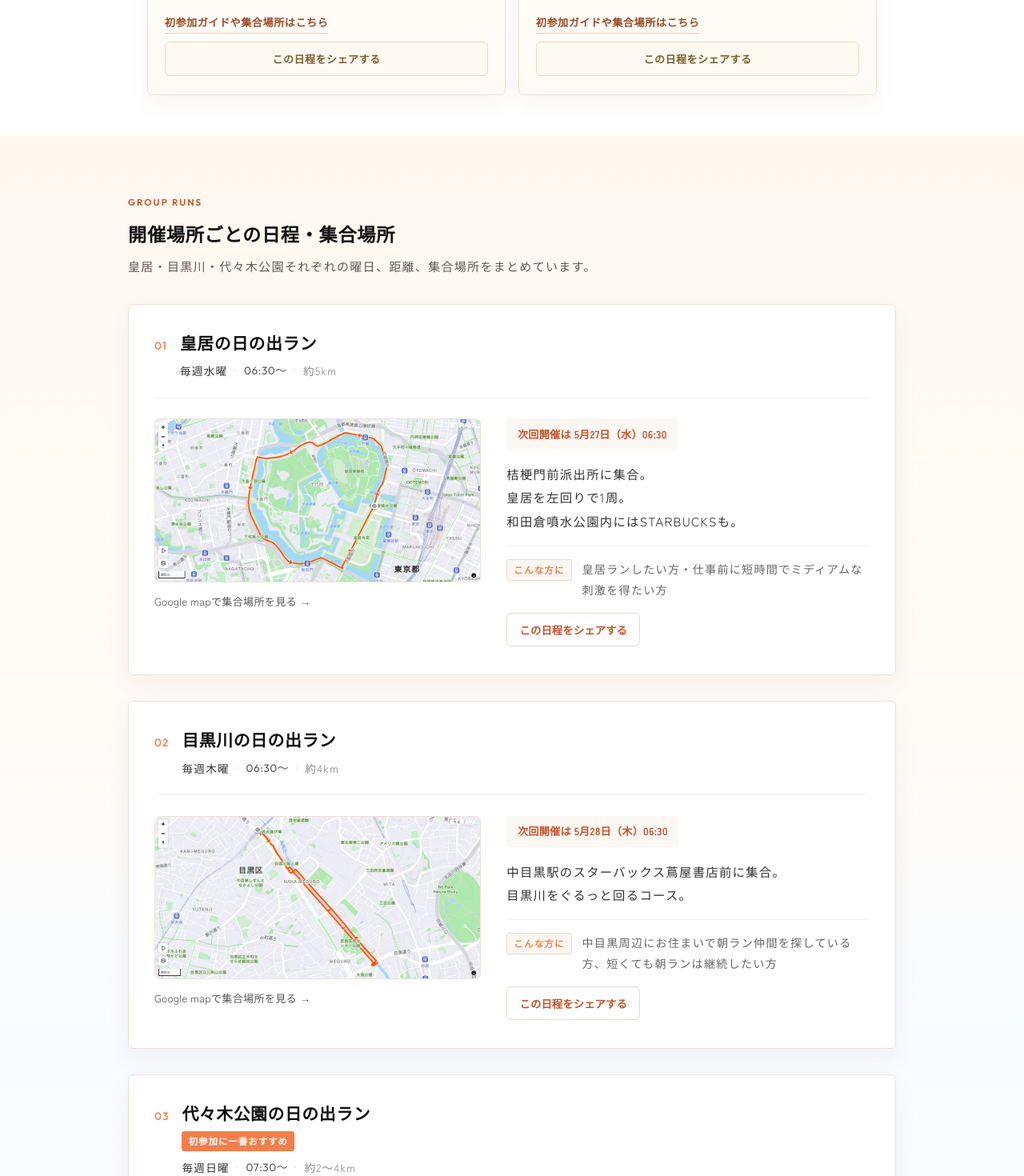
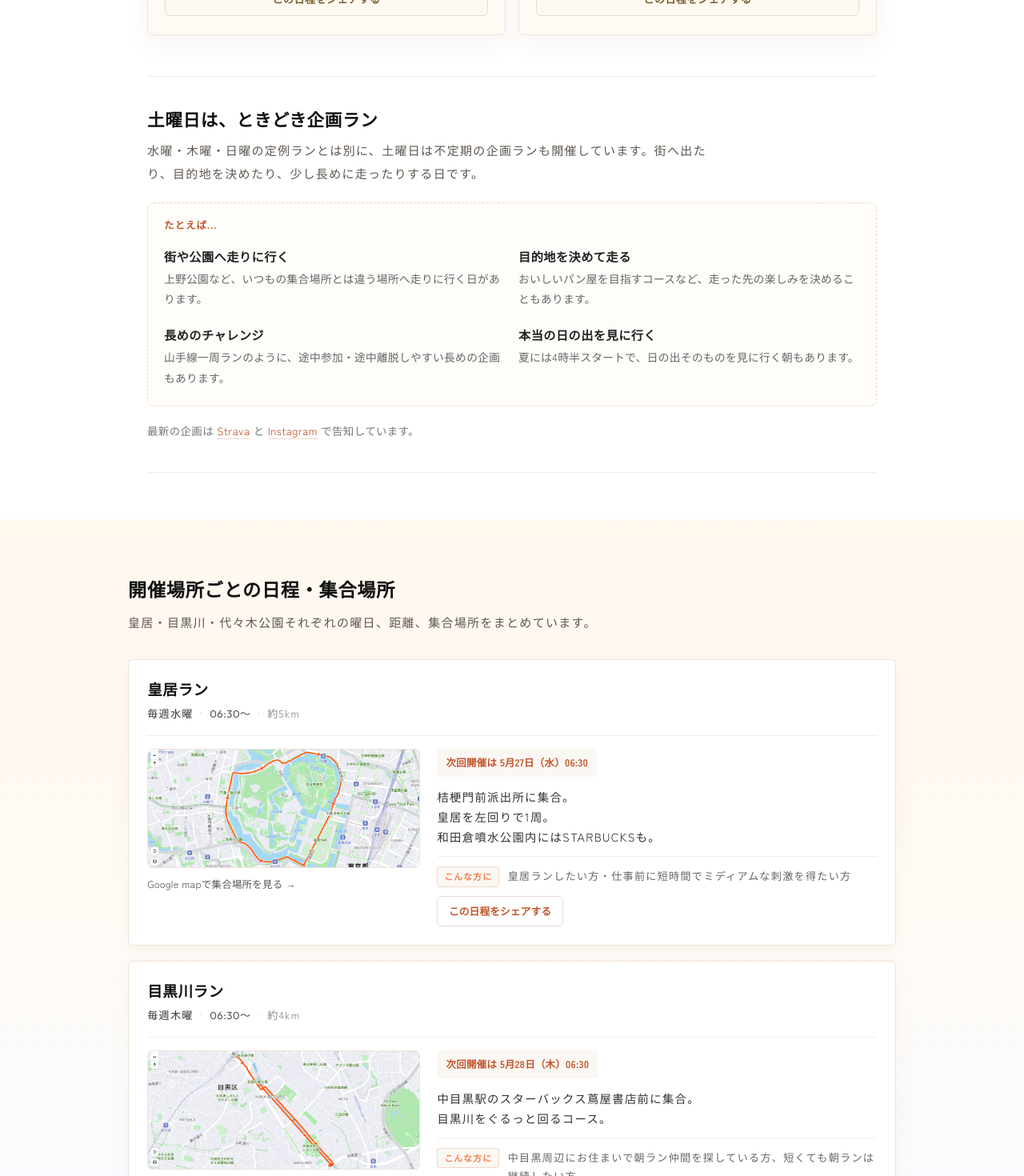
Before and after one commit to git10a/hinode, a Next.js app: page /schedule in a window 1280 px wide. Shown: the part 940-2410 px from the top of the page at 80% size. Built offline with nearby package versions, Linux system fonts and the light colour scheme.

Commit message:
Update schedule copy and layout

```diff
--- a/app/schedule/page.js
+++ b/app/schedule/page.js
@@ -9,7 +9,7 @@ import { getUpcomingGroupEvents } from '../../lib/strava';
 
 export const metadata = {
     title: 'HINODEのグループラン日程｜皇居・目黒川・代々木公園',
-    description: 'HINODEの日の出ラン開催日程ページです。皇居・目黒川・代々木公園で毎週開催。曜日、時間、集合場所、距離、Stravaイベントへの導線と最小限のFAQをまとめています。',
+    description: 'HINODEの日の出ラン開催日程ページです。皇居・目黒川・代々木公園で毎週開催。土曜日は不定期の企画ランも開催。曜日、時間、集合場所、距離、Stravaイベントへの導線をまとめています。',
 };
 
 export const dynamic = 'force-dynamic';
@@ -190,8 +190,7 @@ const faqItems = [
 const RUNS = [
     {
         id: 'kokyo',
-        num: '01',
-        name: '皇居の日の出ラン',
+        name: '皇居ラン',
         place: '皇居',
         meetingPlace: '桔梗門前派出所',
         day: '毎週水曜',
@@ -209,8 +208,7 @@ const RUNS = [
     },
     {
         id: 'meguro',
-        num: '02',
-        name: '目黒川の日の出ラン',
+        name: '目黒川ラン',
         place: '目黒川',
         meetingPlace: 'スターバックス 中目黒蔦屋書店前',
         day: '毎週木曜',
@@ -228,14 +226,13 @@ const RUNS = [
     },
     {
         id: 'yoyogi',
-        num: '03',
-        name: '代々木公園の日の出ラン',
+        name: '代々木公園ラン',
         place: '代々木公園',
         meetingPlace: '原宿時計塔前',
         day: '毎週日曜',
         time: '07:30〜',
         distance: '約2〜4km',
-        recommendationLabel: '初参加に一番おすすめ',
+        recommendationLabel: '初参加におすすめ',
         isFirstChoice: true,
         mapUrl: 'https://maps.app.goo.gl/dB3L15dHByAoC4jw9',
         routeImage: '/assets/strava-route-yoyogi.png',
@@ -252,15 +249,38 @@ const RUNS = [
     },
 ];
 
+const SPECIAL_RUNS = [
+    {
+        title: '街や公園へ走りに行く',
+        text: '上野公園など、いつもの集合場所とは違う場所へ走りに行く日があります。',
+    },
+    {
+        title: '目的地を決めて走る',
+        text: 'おいしいパン屋を目指すコースなど、走った先の楽しみを決めることもあります。',
+    },
+    {
+        title: '長めのチャレンジ',
+        text: '山手線一周ランのように、途中参加・途中離脱しやすい長めの企画もあります。',
+    },
+    {
+        title: '本当の日の出を見に行く',
+        text: '夏には4時半スタートで、日の出そのものを見に行く朝もあります。',
+    },
+];
+
 export default async function EventPage() {
     const eventsJsonLd = createEventsJsonLd();
     const upcomingEvents = await getUpcomingGroupEvents();
+    const regularDayIndexes = new Set(RUNS.map((run) => run.dayOfWeek));
     const regularEventsByDay = new Map();
     for (const event of upcomingEvents) {
-        if (!regularEventsByDay.has(event.dayOfWeek)) {
+        if (regularDayIndexes.has(event.dayOfWeek) && !regularEventsByDay.has(event.dayOfWeek)) {
             regularEventsByDay.set(event.dayOfWeek, event);
         }
     }
+    const specialEvents = upcomingEvents
+        .filter((event) => !regularDayIndexes.has(event.dayOfWeek))
+        .slice(0, 3);
     const nextRunCards = RUNS.map((run) => {
         const stravaEvent = regularEventsByDay.get(run.dayOfWeek);
         const start = stravaEvent
@@ -290,13 +310,12 @@ export default async function EventPage() {
             ))}
 
             <nav className={styles.breadcrumb} aria-label="breadcrumb">
-                <Link href="/" className={styles.breadcrumbLink}>HOME</Link>
+                <Link href="/" className={styles.breadcrumbLink}>ホーム</Link>
                 <span className={styles.breadcrumbSep}>›</span>
-                <span className={styles.breadcrumbCurrent}>SCHEDULE</span>
+                <span className={styles.breadcrumbCurrent}>開催日程</span>
             </nav>
 
             <div className={styles.hero}>
-                <p className={styles.eyebrow}>SCHEDULE</p>
                 <h1 className={styles.title}>
                     HINODEのグループラン日程<br />
                     <span className={styles.titleSub}>皇居・目黒川・代々木公園</span>
@@ -320,7 +339,6 @@ export default async function EventPage() {
 
             <section className={styles.nextRunsSection} aria-labelledby="next-runs-title">
                 <div className={styles.nextRunsHeader}>
-                    <p className={styles.nextRunsKicker}>NEXT RUNS</p>
                     <h2 id="next-runs-title" className={styles.nextRunsTitle}>直近の日程</h2>
                 </div>
                 <div className={styles.nextRunsGrid}>
@@ -375,10 +393,70 @@ export default async function EventPage() {
                 </div>
             </section>
 
+            <section id="special-runs" className={styles.specialRunsSection} aria-labelledby="special-runs-title">
+                <div className={styles.specialRunsHeader}>
+                    <h2 id="special-runs-title" className={styles.specialRunsTitle}>
+                        土曜日は、ときどき企画ラン
+                    </h2>
+                    <p className={styles.specialRunsLead}>
+                        水曜・木曜・日曜の定例ランとは別に、土曜日は不定期の企画ランも開催しています。街へ出たり、目的地を決めたり、少し長めに走ったりする日です。
+                    </p>
+                </div>
+                <div className={styles.specialExamplesBox}>
+                    <div className={styles.specialExamplesIntro}>
+                        <span>たとえば...</span>
+                    </div>
+                    <ul className={styles.specialExamples}>
+                        {SPECIAL_RUNS.map((item) => (
+                            <li key={item.title} className={styles.specialExample}>
+                                <h3>{item.title}</h3>
+                                <p>{item.text}</p>
+                            </li>
+                        ))}
+                    </ul>
+                </div>
+                {specialEvents.length > 0 && (
+                    <div className={styles.specialUpcoming}>
+                        <h3 className={styles.specialUpcomingTitle}>直近の企画</h3>
+                        <ul className={styles.specialUpcomingList}>
+                            {specialEvents.map((event) => {
+                                const start = formatUpcomingRunStart(getJstWallClockDate(new Date(event.startAt)));
+
+                                return (
+                                    <li key={event.eventId} className={styles.specialUpcomingItem}>
+                                        <a
+                                            href={stravaEventUrl(event.eventId)}
+                                            target="_blank"
+                                            rel="noopener noreferrer"
+                                            className={styles.specialUpcomingLink}
+                                        >
+                                            <span className={styles.specialUpcomingDate}>
+                                                {start.date} {start.time}
+                                            </span>
+                                            <span className={styles.specialUpcomingName}>{event.title}</span>
+                                            {event.address && (
+                                                <span className={styles.specialUpcomingAddress}>{event.address}</span>
+                                            )}
+                                            <ParticipantPreview
+                                                count={event.participantCount}
+                                                participants={event.participants}
+                                                className={styles.specialUpcomingParticipants}
+                                            />
+                                        </a>
+                                    </li>
+                                );
+                            })}
+                        </ul>
+                    </div>
+                )}
+                <p className={styles.specialRunsNote}>
+                    最新の企画は <a href={STRAVA_CLUB_URL} target="_blank" rel="noopener noreferrer">Strava</a> と <a href="https://www.instagram.com/hinode_run/" target="_blank" rel="noopener noreferrer">Instagram</a> で告知しています。
+                </p>
+            </section>
+
             <section id="regular-runs" className={styles.runsSection} aria-labelledby="regular-runs-title">
                 <div className={styles.runsInner}>
                     <div className={styles.runsHeader}>
-                        <p className={styles.runsKicker}>GROUP RUNS</p>
                         <h2 id="regular-runs-title" className={styles.runsTitle}>開催場所ごとの日程・集合場所</h2>
                         <p className={styles.runsLead}>
                             皇居・目黒川・代々木公園それぞれの曜日、距離、集合場所をまとめています。
@@ -392,17 +470,15 @@ export default async function EventPage() {
                             return (
                                 <article key={run.id} id={run.id} className={styles.runCard}>
                                     <div className={styles.runHead}>
-                                        <span className={styles.runNum}>{run.num}</span>
                                         <div className={styles.runHeadText}>
-                                            <h3 className={styles.runName}>{run.name}</h3>
-                                            {run.recommendationLabel && (
-                                                <p className={`${styles.runRecommendation} ${run.isFirstChoice ? styles.runRecommendationPrimary : ''}`}>
-                                                    <span>{run.recommendationLabel}</span>
-                                                    {run.recommendation && (
-                                                        <span>{run.recommendation}</span>
-                                                    )}
-                                                </p>
-                                            )}
+                                            <div className={styles.runTitleRow}>
+                                                <h3 className={styles.runName}>{run.name}</h3>
+                                                {run.recommendationLabel && (
+                                                    <span className={`${styles.runRecommendationBadge} ${run.isFirstChoice ? styles.runRecommendationBadgePrimary : ''}`}>
+                                                        {run.recommendationLabel}
+                                                    </span>
+                                                )}
+                                            </div>
                                             <p className={styles.runMeta}>
                                                 <span className={styles.runDay}>{run.day}</span>
                                                 <span className={styles.runDot} aria-hidden="true">·</span>
--- a/app/schedule/schedule.module.css
+++ b/app/schedule/schedule.module.css
@@ -52,16 +52,6 @@
 .hero {
     margin-bottom: 2.4rem;
     text-align: left;
-}
-
-.eyebrow {
-    font-family: var(--font-en);
-    font-size: 0.75rem;
-    letter-spacing: 0.18em;
-    color: #F37E4A;
-    margin: 0 0 1.2rem;
-    text-transform: none;
-    font-weight: 500;
 }
 
 .title {
@@ -151,16 +141,6 @@
 
 .nextRunsHeader {
     margin-bottom: 1.2rem;
-}
-
-.nextRunsKicker {
-    font-family: var(--font-en);
-    font-size: 0.72rem;
-    font-weight: 600;
-    letter-spacing: 0.18em;
-    color: #c2532a;
-    margin: 0 0 0.55rem;
-    text-transform: none;
 }
 
 .nextRunsTitle {
@@ -339,6 +319,187 @@
     color: #111;
 }
 
+/* ---------- special runs ---------- */
+.specialRunsSection {
+    margin: 0 0 3.6rem;
+    padding: 2.3rem 0 2.4rem;
+    border-top: 1px solid #ececec;
+    border-bottom: 1px solid #ececec;
+}
+
+.specialRunsHeader {
+    max-width: 720px;
+    margin-bottom: 1.35rem;
+}
+
+.specialRunsTitle {
+    font-family: var(--font-jp);
+    font-size: 1.35rem;
+    font-weight: 700;
+    color: #111;
+    letter-spacing: 0.03em;
+    line-height: 1.5;
+    margin: 0 0 0.55rem;
+}
+
+.specialRunsLead {
+    font-size: 0.94rem;
+    line-height: 1.9;
+    color: #5f5851;
+    margin: 0;
+    max-width: none;
+}
+
+.specialExamplesBox {
+    padding: 1.15rem 1.25rem 1.2rem;
+    border: 1px dashed #ead8cd;
+    border-radius: 8px;
+    background: rgba(255, 250, 244, 0.42);
+}
+
+.specialExamplesIntro {
+    display: flex;
+    align-items: center;
+    margin: 0 0 0.9rem;
+    color: #c2532a;
+}
+
+.specialExamplesIntro span {
+    flex-shrink: 0;
+    font-size: 0.78rem;
+    font-weight: 700;
+    line-height: 1.5;
+    letter-spacing: 0.08em;
+}
+
+.specialExamples {
+    list-style: none;
+    display: grid;
+    grid-template-columns: repeat(2, minmax(0, 1fr));
+    gap: 0.9rem 1rem;
+    padding: 0;
+    margin: 0;
+}
+
+.specialExample {
+    padding: 0.15rem 0;
+}
+
+.specialExample h3 {
+    font-family: var(--font-jp);
+    font-size: 0.95rem;
+    font-weight: 700;
+    line-height: 1.6;
+    letter-spacing: 0.03em;
+    color: #222;
+    margin: 0 0 0.25rem;
+}
+
+.specialExample p {
+    font-size: 0.86rem;
+    line-height: 1.85;
+    letter-spacing: 0.02em;
+    color: #666;
+    margin: 0;
+    max-width: none;
+}
+
+.specialUpcoming {
+    margin-top: 1.6rem;
+    padding-top: 1.2rem;
+    border-top: 1px dashed #e9ded2;
+}
+
+.specialUpcomingTitle {
+    font-family: var(--font-jp);
+    font-size: 0.98rem;
+    font-weight: 700;
+    line-height: 1.6;
+    letter-spacing: 0.03em;
+    color: #222;
+    margin: 0 0 0.75rem;
+}
+
+.specialUpcomingList {
+    list-style: none;
+    display: flex;
+    flex-direction: column;
+    gap: 0.55rem;
+    padding: 0;
+    margin: 0;
+}
+
+.specialUpcomingItem {
+    margin: 0;
+}
+
+.specialUpcomingLink {
+    display: flex;
+    align-items: center;
+    flex-wrap: wrap;
+    gap: 0.6rem 0.85rem;
+    padding: 0.85rem 1rem;
+    border: 1px solid #eee3d9;
+    border-radius: 6px;
+    background: #fff;
+    color: #222;
+    text-decoration: none;
+    transition: border-color 0.2s, background 0.2s;
+}
+
+.specialUpcomingLink:hover {
+    border-color: #e3c6b6;
+    background: #fbf7f3;
+}
+
+.specialUpcomingDate {
+    flex-shrink: 0;
+    font-family: var(--font-en);
+    font-size: 0.9rem;
+    font-weight: 600;
+    letter-spacing: 0.04em;
+    color: #c2532a;
+}
+
+.specialUpcomingName {
+    flex: 1 1 16rem;
+    min-width: 0;
+    font-size: 0.92rem;
+    font-weight: 600;
+    line-height: 1.6;
+    letter-spacing: 0.02em;
+}
+
+.specialUpcomingAddress {
+    flex-basis: 100%;
+    font-size: 0.78rem;
+    line-height: 1.6;
+    color: #888;
+}
+
+.specialUpcomingParticipants {
+    flex-basis: 100%;
+}
+
+.specialRunsNote {
+    margin: 1.15rem 0 0;
+    font-size: 0.84rem;
+    line-height: 1.9;
+    letter-spacing: 0.03em;
+    color: #777;
+}
+
+.specialRunsNote a {
+    color: #c2532a;
+    text-decoration: none;
+    border-bottom: 1px solid #ead8cd;
+}
+
+.specialRunsNote a:hover {
+    color: #a23f1c;
+    border-bottom-color: #c2532a;
+}
+
 /* ---------- runs ---------- */
 .runsSection {
     margin: 0 calc(50% - 50vw) 4.5rem;
@@ -355,16 +516,6 @@
 .runsHeader {
     max-width: 720px;
     margin-bottom: 2rem;
-}
-
-.runsKicker {
-    font-family: var(--font-en);
-    font-size: 0.72rem;
-    font-weight: 600;
-    letter-spacing: 0.18em;
-    color: #c2532a;
-    margin: 0 0 0.7rem;
-    text-transform: none;
 }
 
 .runsTitle {
@@ -388,7 +539,7 @@
 .runs {
     display: flex;
     flex-direction: column;
-    gap: 2rem;
+    gap: 1.2rem;
     margin-bottom: 0;
 }
 
@@ -396,32 +547,21 @@
     background: #fff;
     border: 1px solid #f0e2d6;
     border-radius: 6px;
-    padding: 2rem 2rem 2.2rem;
+    padding: 1.35rem 1.45rem 1.45rem;
     transition: border-color 0.2s, box-shadow 0.2s;
-    box-shadow: 0 12px 30px rgba(118, 78, 46, 0.06);
+    box-shadow: 0 8px 22px rgba(118, 78, 46, 0.04);
 }
 
 .runCard:hover {
     border-color: #e7cdb9;
-    box-shadow: 0 16px 34px rgba(118, 78, 46, 0.1);
+    box-shadow: 0 12px 26px rgba(118, 78, 46, 0.08);
 }
 
 .runHead {
     display: flex;
-    align-items: baseline;
-    gap: 1rem;
-    padding-bottom: 1.2rem;
-    margin-bottom: 1.6rem;
+    padding-bottom: 0.85rem;
+    margin-bottom: 1rem;
     border-bottom: 1px solid #f0f0f0;
-}
-
-.runNum {
-    font-family: var(--font-en);
-    font-size: 0.85rem;
-    font-weight: 500;
-    color: #F37E4A;
-    letter-spacing: 0.08em;
-    flex-shrink: 0;
 }
 
 .runHeadText {
@@ -429,41 +569,44 @@
     min-width: 0;
 }
 
+.runTitleRow {
+    display: flex;
+    align-items: center;
+    justify-content: flex-start;
+    gap: 0.6rem;
+    margin: 0 0 0.3rem;
+    flex-wrap: nowrap;
+}
+
 .runName {
     font-family: var(--font-jp);
-    font-size: 1.3rem;
+    font-size: 1.16rem;
     font-weight: 700;
     color: #111;
     letter-spacing: 0.03em;
-    margin: 0 0 0.4rem;
+    margin: 0;
     line-height: 1.5;
+    min-width: 0;
 }
 
-.runRecommendation {
-    display: flex;
+.runRecommendationBadge {
+    display: inline-flex;
     align-items: center;
-    gap: 0.55rem;
-    flex-wrap: wrap;
-    margin: 0 0 0.45rem;
-    font-size: 0.86rem;
-    line-height: 1.7;
-    color: #5c5650;
-    max-width: none;
-}
-
-.runRecommendation span:first-child {
+    justify-content: center;
     flex-shrink: 0;
     color: #c2532a;
-    font-size: 0.72rem;
+    font-size: 0.7rem;
     font-weight: 700;
+    line-height: 1.4;
     letter-spacing: 0.08em;
-    padding: 0.12rem 0.45rem;
+    padding: 0.18rem 0.5rem;
     border: 1px solid #f0d8c8;
     border-radius: 3px;
     background: #fbf7f3;
+    white-space: nowrap;
 }
 
-.runRecommendationPrimary span:first-child {
+.runRecommendationBadgePrimary {
     color: #fff;
     border-color: #F37E4A;
     background: #F37E4A;
@@ -475,7 +618,7 @@
     gap: 0.5rem;
     flex-wrap: wrap;
     margin: 0;
-    font-size: 0.85rem;
+    font-size: 0.82rem;
     color: #777;
 }
 
@@ -500,22 +643,22 @@
 
 .runBody {
     display: grid;
-    grid-template-columns: minmax(320px, 0.9fr) minmax(0, 1fr);
-    gap: 2rem;
+    grid-template-columns: minmax(240px, 0.62fr) minmax(0, 1fr);
+    gap: 1.35rem;
     align-items: start;
 }
 
 .runRouteCol {
     display: flex;
     flex-direction: column;
-    gap: 0.7rem;
+    gap: 0.5rem;
     min-width: 0;
 }
 
 .runRouteFrame {
     position: relative;
     width: 100%;
-    aspect-ratio: 998 / 500;
+    aspect-ratio: 16 / 7;
     background: #fff8ef;
     border: 1px solid #f0e2d6;
     border-radius: 6px;
@@ -540,7 +683,7 @@
 }
 
 .googleMapLink {
-    font-size: 0.82rem;
+    font-size: 0.78rem;
     color: #555;
     text-decoration: none;
     letter-spacing: 0.02em;
@@ -557,7 +700,7 @@
 .runDescCol {
     display: flex;
     flex-direction: column;
-    gap: 1rem;
+    gap: 0.72rem;
     min-width: 0;
 }
 
@@ -566,18 +709,18 @@
     align-items: center;
     align-self: flex-start;
     font-family: var(--font-jp);
-    font-size: 0.82rem;
+    font-size: 0.78rem;
     font-weight: 600;
     color: #c2532a;
     background: #fbf7f3;
-    padding: 0.4rem 0.85rem;
+    padding: 0.32rem 0.7rem;
     border-radius: 4px;
     letter-spacing: 0.02em;
 }
 
 .runDescription {
-    font-size: 0.96rem;
-    line-height: 1.9;
+    font-size: 0.9rem;
+    line-height: 1.75;
     color: #333;
     margin: 0;
 }
@@ -597,16 +740,16 @@
 .runForWhom {
     display: flex;
     align-items: baseline;
-    gap: 0.8rem;
-    padding-top: 1rem;
+    gap: 0.65rem;
+    padding-top: 0.75rem;
     border-top: 1px solid #f0f0f0;
-    font-size: 0.88rem;
-    line-height: 1.8;
+    font-size: 0.82rem;
+    line-height: 1.75;
 }
 
 .runForWhomLabel {
     flex-shrink: 0;
-    font-size: 0.72rem;
+    font-size: 0.68rem;
     font-weight: 600;
     color: #F37E4A;
     letter-spacing: 0.1em;
@@ -625,19 +768,19 @@
     display: flex;
     flex-wrap: wrap;
     align-items: center;
-    gap: 0.7rem 1rem;
+    gap: 0.55rem 0.75rem;
 }
 
 .stravaRunLink {
     display: inline-flex;
     align-items: center;
     justify-content: center;
-    min-height: 2.35rem;
-    padding: 0.62rem 0.95rem;
+    min-height: 2.15rem;
+    padding: 0.5rem 0.85rem;
     border-radius: 6px;
     background: #222;
     color: #fff;
-    font-size: 0.84rem;
+    font-size: 0.8rem;
     font-weight: 600;
     line-height: 1.5;
     text-decoration: none;
@@ -652,14 +795,14 @@
 
 .shareRunButton {
     align-self: flex-start;
-    min-height: 2.35rem;
-    padding: 0.62rem 0.95rem;
+    min-height: 2.15rem;
+    padding: 0.5rem 0.85rem;
     border: 1px solid #ead8cd;
     border-radius: 6px;
     background: #fff;
     cursor: pointer;
     font-family: inherit;
-    font-size: 0.84rem;
+    font-size: 0.8rem;
     font-weight: 600;
     line-height: 1.5;
     color: #c2532a;
@@ -912,6 +1055,36 @@
         grid-template-columns: 1fr;
     }
 
+    .specialRunsSection {
+        margin-bottom: 2.9rem;
+        padding: 2rem 0 2.1rem;
+    }
+
+    .specialRunsTitle {
+        font-size: 1.2rem;
+    }
+
+    .specialRunsLead {
+        font-size: 0.9rem;
+    }
+
+    .specialExamples {
+        grid-template-columns: 1fr;
+    }
+
+    .specialUpcomingLink {
+        align-items: flex-start;
+        flex-direction: column;
+        gap: 0.35rem;
+    }
+
+    .specialUpcomingName,
+    .specialUpcomingAddress,
+    .specialUpcomingParticipants {
+        flex-basis: auto;
+        width: 100%;
+    }
+
     .runsSection {
         margin-bottom: 3.5rem;
         padding: 3.6rem 1.2rem 2.7rem;
--- a/components/AboutContent.js
+++ b/components/AboutContent.js
@@ -12,7 +12,7 @@ const SECTIONS = [
         title: 'HINODEはどんなコミュニティか',
         body: (
             <>
-                <p className={styles.text}>週3回（水・木・日曜）のグループランを基本に、不定期のイベントも開催しています。ペースも距離も自由で、苦しくなったら歩いても問題ありません。速さではなく、走り続ける規律そのものを大事にしています。</p>
+                <p className={styles.text}>週3回（水・木・日曜）のグループランを基本に、土曜日は不定期の企画ランも開催しています。上野公園へ行ったり、おいしいパン屋を目指したり、山手線一周ランをしたりする日もあります。ペースも距離も自由で、苦しくなったら歩いても問題ありません。速さではなく、走り続ける規律そのものを大事にしています。</p>
                 <p className={styles.text}>競技志向のクラブではありません。ランキングやコーチング、練習メニューはなく、継続したい人のためのコミュニティです。中学生から50代まで、老若男女が参加しています。</p>
             </>
         ),
```
Also changed, not shown: components/HomeContent.js (+9 -0 lines), components/HomeContent.module.css (+40 -0 lines).
